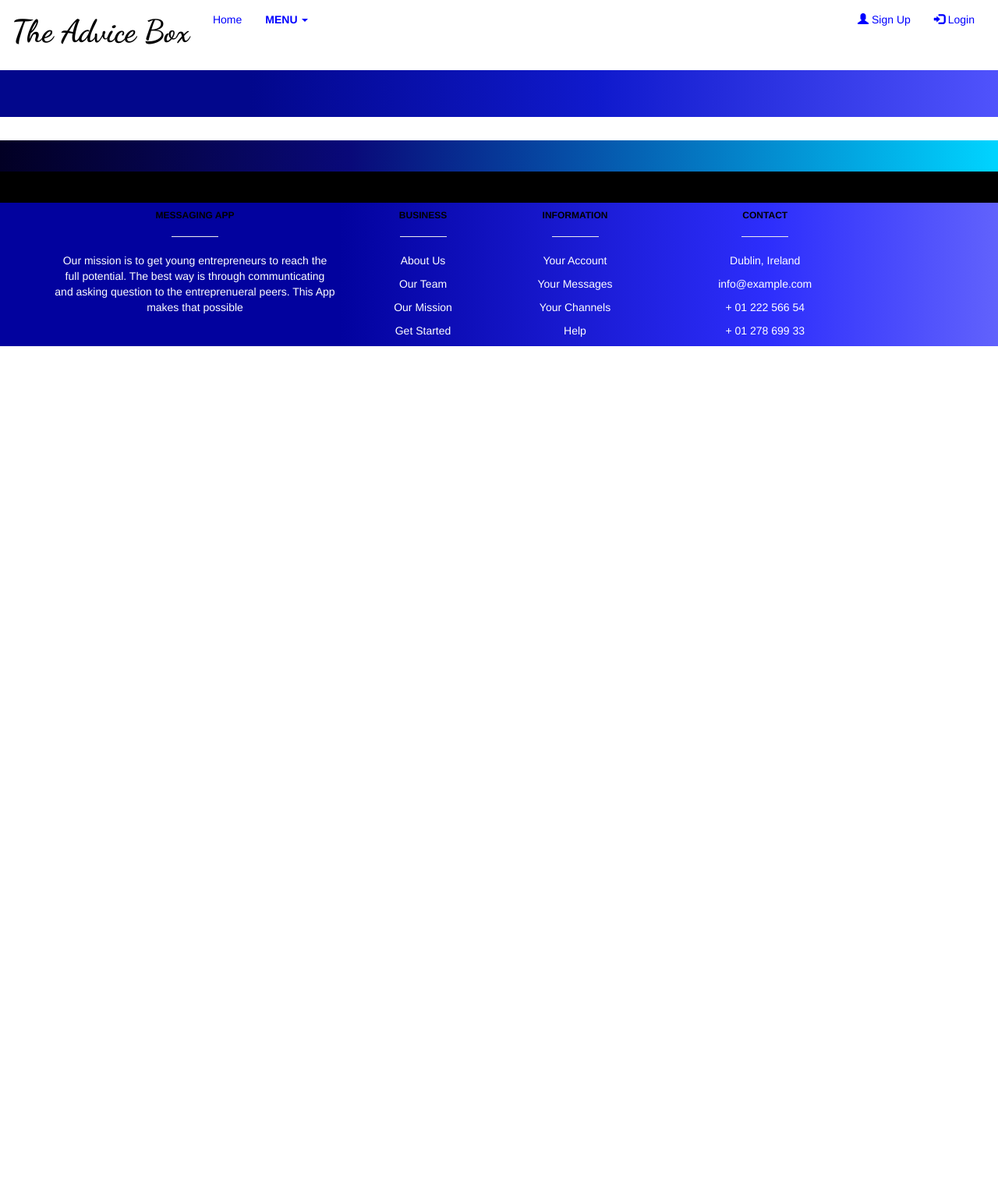
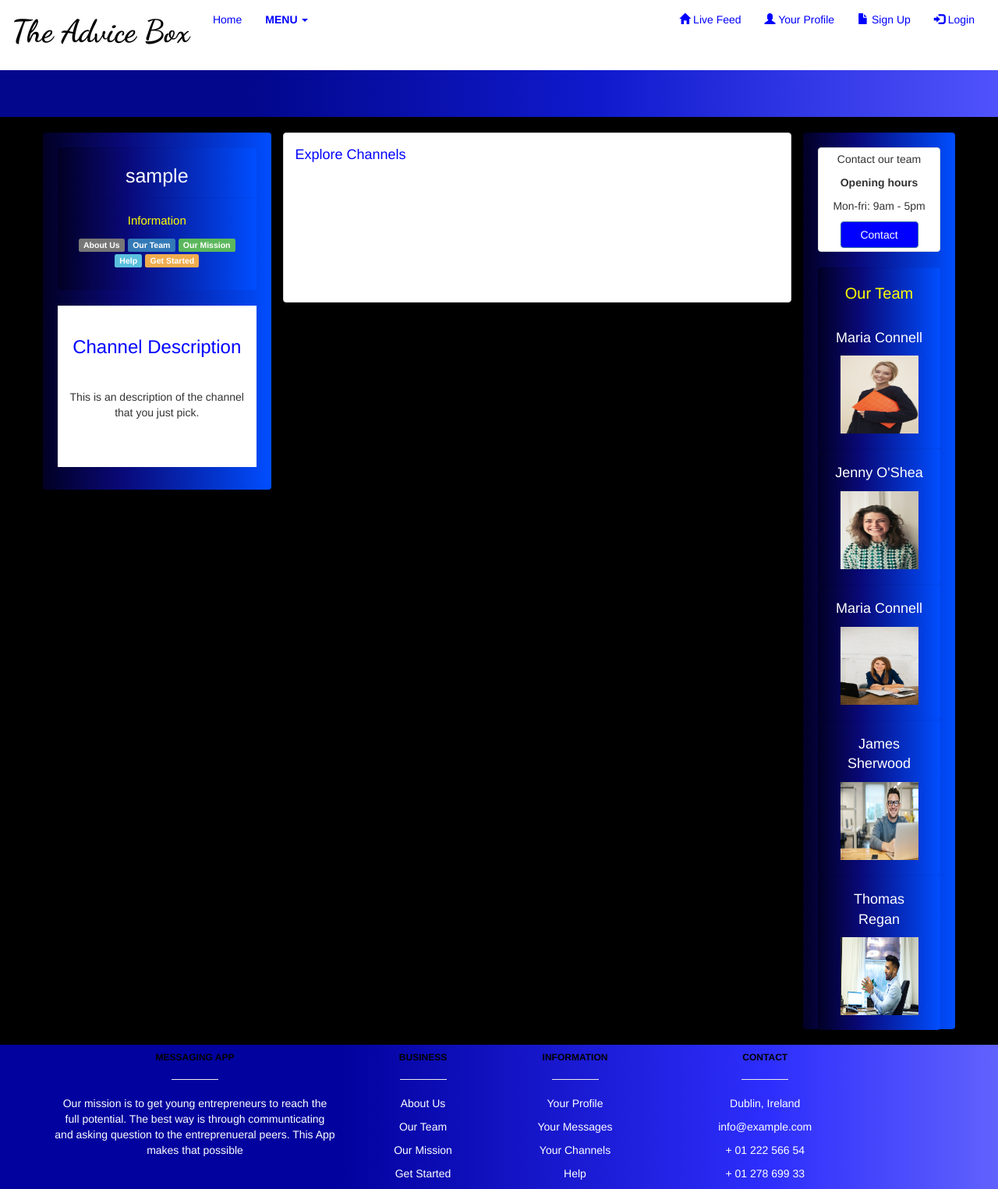
Before and after one commit to anthony-keogh/messaging_app, a Flask app: page /messages in a window 1280 px wide. Shown: the whole page at 78% size. Before the commit the page ends 444 px from the top, so only its background shows below. Run offline with Flask 2, Linux system fonts and the light colour scheme; the visitor is signed in with stand-in values (Sample User, id 1); data that the repository does not hold is empty; some libraries are stand-ins or nearby versions.

Commit message:
color changes

```diff
--- a/app.py
+++ b/app.py
@@ -13,6 +13,7 @@ from flask import jsonify
 from flask import session
 from werkzeug.security import check_password_hash, generate_password_hash
 
+#login_manager = LoginManager()
 
 app = Flask(__name__)
 
@@ -40,6 +41,8 @@ def index():
 @app.route('/getting_started')
 def getting_started():
     return render_template('getting_started.html')
+
+
 
 
 @app.route('/about')
@@ -75,8 +78,9 @@ def channels():
 def view_channel(channel_id):
 
     channel = mongo.db.channel.find_one( {"_id": ObjectId(channel_id)})
-   # messages_All = mongo.db.message.find()
-    return render_template('channel.html', channel=channel)#, messages_All=messages_All )
+
+
+    return render_template('channel.html', channel=channel)
 
 
 
@@ -85,25 +89,32 @@ def view_channel(channel_id):
 @app.route('/create_channel')
 def create_channel():
     channel_Add = mongo.db.channel.find()  #gaining access to mongodb atlas database and able to find items inside the collection
+
     return render_template('create_channel.html', channel_Add=channel_Add)
 
 #channel_Add = mongo.db.messageappmicrosoft.channel.find()
 
 @app.route('/adding_channels/', methods=['GET', 'POST'])
 def adding_channels():
-    channel_add_var = mongo.db.channel  #gaining access to mongodb atlas database and able to find items inside the collection
+    channel_add_var = mongo.db.channel
+      #gaining access to mongodb atlas database and able to find items inside the collection
     channel_add_var.insert_one({
 
                         'channel_Name': request.form.get('channel_Name'), #asking user to fill out this form field
                         'channel_Description': request.form.get('channel_Description'),
                         'username_channel': request.form.get('username_channel'),
+
+
    })
 
     return redirect(url_for('channels'))
 
 #----------- message page ------------------#
 
+@app.route('/profile')
+def profile():
 
+    return render_template('profile.html')
 
 @app.route('/message/<message_id>')
 def view_message(message_id):
@@ -120,8 +131,8 @@ def view_message(message_id):
 def messages():
 
   messages_All = mongo.db.message.find()
-
-  return render_template('messages.html', messages_All=messages_All)
+  channel_Name = mongo.db.channel.find()
+  return render_template('messages.html', messages_All=messages_All, channel_Name=channel_Name)
 
 
 
@@ -142,7 +153,8 @@ def add_message():
 def adding_messages():
     today = datetime.now().strftime("%d/%m/%Y %H:%M:%S")
     message_add_var = mongo.db.message
-    all_channel = mongo.db.channel                                                                                       #find channel
+    all_channel = mongo.db.channel
+                                                                                           #find channel
 
     both_message_channel = all_channel and message_add_var
 
@@ -222,7 +234,7 @@ def login():
     username = session.get('username')
     if username:
         users = mongo.db.users.find()
-        return render_template('index.html', users=users)
+        return render_template('profile.html', users=users)
 
     else:
         if request.method == 'POST':
--- a/static/css/main.css
+++ b/static/css/main.css
@@ -3,6 +3,12 @@ a:hover {
     text-decoration: none;
 }
 
+p.yellow-text{
+    color: yellow;
+}
+h4.white-text{
+    color: rgb(253, 253, 252);
+}
 a.white-text:hover {
     color:black;
     font-weight: bold;
@@ -312,7 +318,9 @@ div.hide-in-smallscreen{
     visibility: hidden;
 }
 }
-
+div.row.mobile-row{
+    margin-right: 0px!important;
+}
 a.image-shadow{
     border-radius: 50%;
     height: 70px;
--- a/templates/base.html
+++ b/templates/base.html
@@ -48,7 +48,9 @@
 
 
       <ul class="nav navbar-nav navbar-right">
-        <li><a href="{{ url_for('register') }}"><span class="glyphicon glyphicon-user"></span> Sign Up</a></li>
+        <li><a href="{{ url_for('messages') }}"><span class="glyphicon glyphicon-home"></span> Live Feed</a></li>
+        <li><a href="{{ url_for('profile') }}"><span class="glyphicon glyphicon-user"></span> Your Profile</a></li>
+        <li><a href="{{ url_for('register') }}"><span class="glyphicon glyphicon-file"></span> Sign Up</a></li>
         <li><a href="{{ url_for('login') }}"><span class="glyphicon glyphicon-log-in"></span> Login</a></li>
 
       </ul>
@@ -119,7 +121,7 @@
         <h6 class="text-uppercase font-weight-bold red-footer" >Information</h6>
         <hr class="deep-purple accent-2 mb-4 mt-0 d-inline-block mx-auto" style="width: 60px;">
         <p class="white-font-footer">
-          <a href="{{ url_for('login') }}" class="white-font-footer">Your Account</a>
+          <a href="{{ url_for('login') }}" class="white-font-footer">Your Profile</a>
         </p>
         <p class="white-font-footer">
           <a href="{{ url_for('messages') }}" class="white-font-footer">Your Messages</a>
--- a/templates/messages.html
+++ b/templates/messages.html
@@ -5,43 +5,149 @@
 {% endblock %}
 
 {% block content %}
-<div>
+<script>
+// When the user scrolls the page, execute myFunction
+window.onscroll = function() {myFunction()};
 
-<div class="row">
-</div>
+function myFunction() {
+  var winScroll = document.body.scrollTop || document.documentElement.scrollTop;
+  var height = document.documentElement.scrollHeight - document.documentElement.clientHeight;
+  var scrolled = (winScroll / height) * 100;
+  document.getElementById("myBar").style.width = scrolled + "%";
+}
+</script>
+<style>hr.dashed {
+  border-top: 3px dashed yellow;
+}
+
+div.ex1 {
+  text-align:center;
+  height:150px;
+  overflow-x: scroll;
+  overflow-y: hidden;
+}
+</style>
+<body style="background-color:black;">
 
 
-  <div style="background: rgb(2,0,36);
-background: linear-gradient(90deg, rgba(2,0,36,1) 0%, rgba(9,9,121,1) 35%, rgba(0,212,255,1) 100%);">
-  <div style="text-align:center;">
-  <p style="color:white; font-size:15px;">
-  {% for messages in messages_All %}
-  <br><br>
-         <a href="{{ url_for('view_message', message_id=messages._id) }}"style="color:white;" ><div class="glyphicon glyphicon-envelope" style="color:yellow;"></div><p style=" color:white;font-size:15px;">View Full Message</p></a>
-            <br><br>
-                <p class="yellow glyphicon glyphicon-comment" style="color: yellow;">
-                    <span style="width:20px"></span>
-                        <p style=" color:white;font-size:15px;">{{ messages.message_Description }}
-                        </p>
-                </p><br>
-                    <p class="yellow glyphicon glyphicon-user">
-                        <span style="width:20px"></span>
-                            <p style=" color:white;font-size:15px;">{{ messages.username }}</p>
-                    </p><br>
-                        <p class="yellow glyphicon glyphicon-time" >
-                            <span style="width:20px"></span>
-                            <p style=" color:white;font-size:15px;">{{ messages.date_added }}</p>
-                        </p><br>
+<div class="container text-center">
+  <div class="row">
+    <div class="col-sm-3 well">
+      <div class="well">
+        <p style="color:white; font-size:25px;">{{session.username}}</p>
 
-            <br><br>
-            <div style="border-bottom: 5px solid white;"></div>
-            <div>
+      </div>
+      <div class="well">
+        <p class="yellow-text" style="font-size:15px;">Information</p>
+        <p>
+          <a href="{{ url_for('about') }}" class="white-font-footer"><span class="label label-default">About Us</span></a>
+          <a href="{{ url_for('team') }}" class="white-font-footer"><span class="label label-primary">Our Team</span></a>
+          <a href="{{ url_for('mission') }}" class="white-font-footer"><span class="label label-success">Our Mission</span></a>
+          <a href="{{ url_for('info') }}" class="white-font-footer"><span class="label label-info">Help</span></a>
+          <a href="{{ url_for('getting_started') }}" class="white-font-footer"><span class="label label-warning">Get Started</span></a>
 
+        </p>
+      </div>
+      <br><br>
+      <div class="" style="background-color:white">
+        <br>
+        <h3 style="color:blue;">Channel Description</h3>
+        <br>
+        <p style="padding:10px;">This is an description of the channel that you just pick.<p>
+        <br><br>
+      </div>
+
+    </div>
+    <div class="col-sm-7">
+
+      <div class="row">
+        <div class="col-sm-12">
+          <div class="panel panel-default text-left">
+            <div class="panel-body">
+
+<p style="color:blue; font-size:18px;">Explore Channels</p>
+<div class="ex1" style="display : flex;
+  align-items : center;
+  justify-content: center;"><div style="  margin-left:410px; background-color:white;"></div>
+ {% for channels in channel_Name %}
+  <div style=" padding:20px; margin:10px;  background: linear-gradient(90deg, rgba(2,0,36,1) 0%, rgba(9,9,121,1) 35%, rgba(0,78,255,1) 100%);">
+
+<a href="{{ url_for('view_channel', channel_id=channels._id) }}" style="color:white;
+"><div style="color:white;">{{channels.channel_Name}}</div></a>
+</div>
+  <br>
   {% endfor %}
-  </p>
+ </div>
 
 
+
+            </div>
+          </div>
+        </div>
+      </div>
+      <div class="row">
+       {% for messages in messages_All %}
+        <div class="col-sm-3">
+          <div class="well">
+
+           <p style="color:yellow;">Sent by <br><span style=" color:white;font-size:25px;">{{ messages.username }}</span></p>
+                    </p>
+
+          </div>
+        </div>
+
+        <div class="col-sm-9">
+          <div class="well">
+          <a href="{{ url_for('view_message', message_id=messages._id) }}" style="color:#BA55D3;">View Full Message</a>
+          <p style="color:white;">Date: <span style=" color:yellow;font-size:15px;">{{ messages.date_added }}</span></p>
+                        </p><br>
+          <p style=" color:white;font-size:15px;">{{ messages.message_Description }}
+                        </p>
+            <br>
+          </div>
+        </div>
+
+         {% endfor %}
+      </div>
+           <br><br><br>
+    </div>
+    <div class="col-sm-2 well">
+      <div class="thumbnail">
+        <p>Contact our team</p>
+
+        <p><strong>Opening hours</strong></p>
+        <p>Mon-fri: 9am - 5pm</p>
+        <a href="{{ url_for('team') }}" class="white-font-footer"><button class="btn btn-primary" style="width:100px;">Contact</button></a>
+      </div>
+      <div class="well">
+      <p class="yellow-text" style="font-size:20px;">Our Team</p>
+      <br>
+      <p class="white-font-team">Maria Connell</p>
+        <a href="{{ url_for('team') }}"><img src="static/img/team1.jpeg" style="width:100px; height:100px;"></a>
+      </div>
+      <br>
+      <div class="well">
+      <p class="white-font-team">Jenny O'Shea</p>
+        <a href="{{ url_for('team') }}"><img src="static/img/team2.jpeg" style="width:100px; height:100px;"></a>
+      </div>
+      <br>
+      <div class="well">
+      <p class="white-font-team">Maria Connell</p>
+        <a href="{{ url_for('team') }}"><img src="static/img/team3.jpeg" style="width:100px; height:100px;"></a>
+      </div>
+      <br>
+      <div class="well">
+      <p class="white-font-team">James Sherwood</p>
+        <a href="{{ url_for('team') }}"><img src="static/img/team4.jpeg" style="width:100px; height:100px;"></a>
+      </div>
+      <br>
+      <div class="well">
+      <p class="white-font-team">Thomas Regan</p>
+        <a href="{{ url_for('team') }}"><img src="static/img/team5.jpeg" style="width:100px; height:100px;"></a>
+      </div>
+    </div>
+  </div>
 </div>
-<br><br>
+</body>
 
 {% endblock %}
```
Also changed, not shown: templates/channel.html (+15 -9 lines), templates/message.html (+7 -5 lines), templates/profile.html (added, +111 -0 lines).
